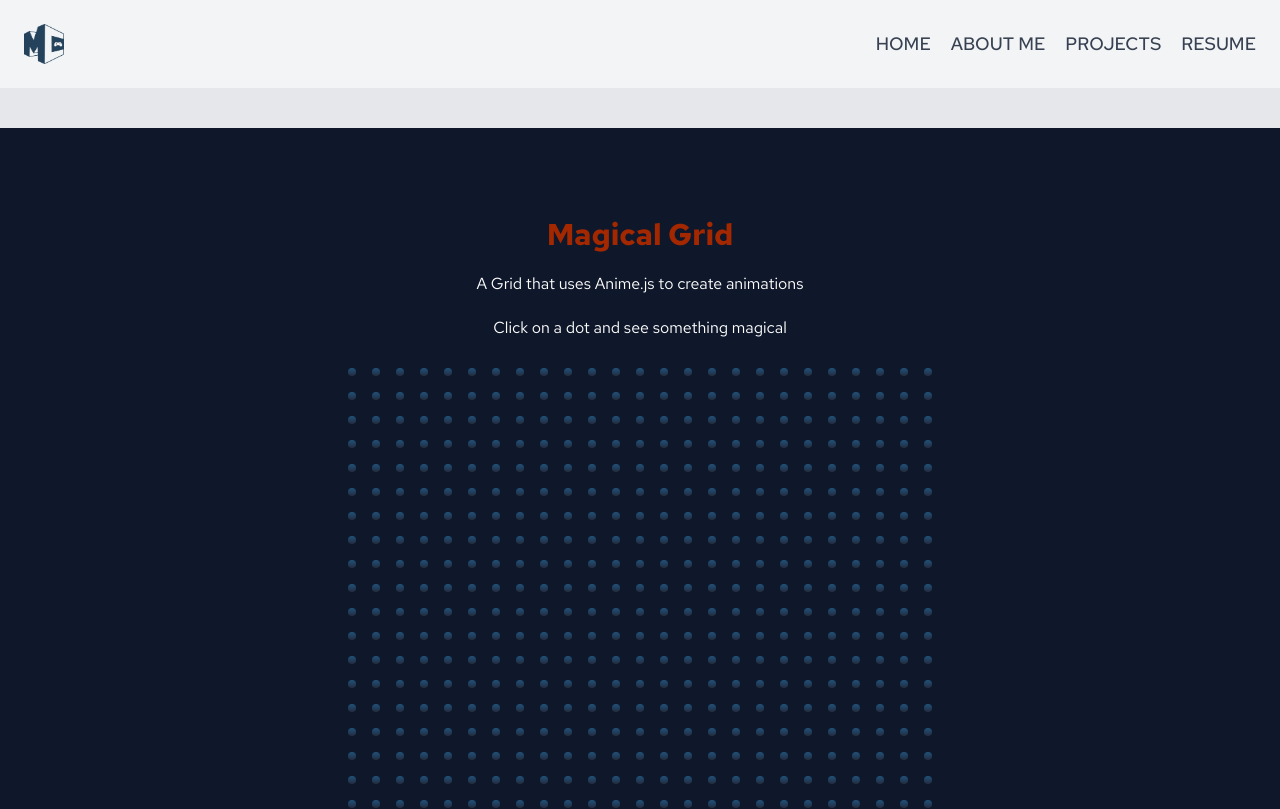
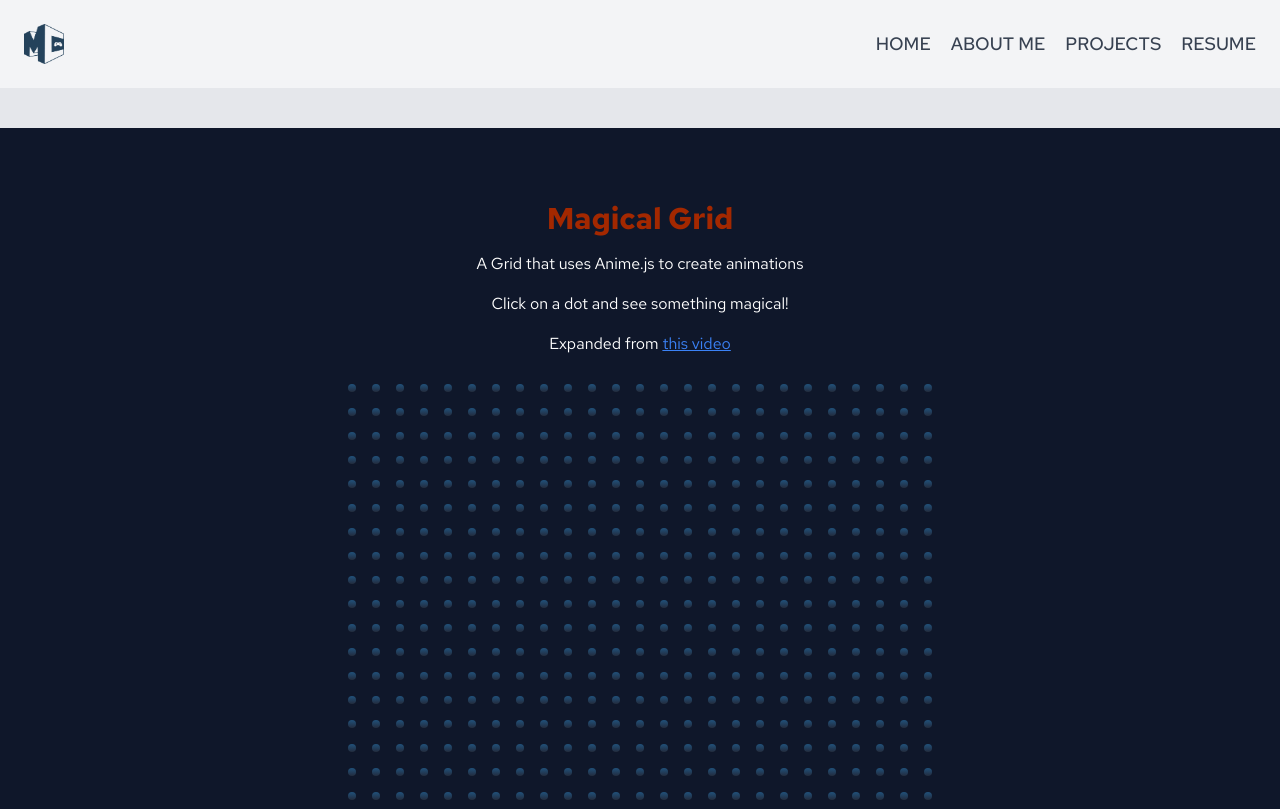
Before and after one commit to MatthewSword7272/matthew-portfolio, a React (Vite) app: page /dot-grid in a window 1280 px wide. Shown: the top 809 px of the page. Built offline with nearby package versions, Linux system fonts and the light colour scheme.

Commit message:
Added Link

```diff
--- a/src/pages/dot_grid.jsx
+++ b/src/pages/dot_grid.jsx
@@ -17,12 +17,22 @@ const DotGrid = () => {
   return (
     <MainLayout className="">
       <div className={"relative grid h-screen place-content-center bg-slate-900"}>
-        <div className="text-white text-center space-y-5 mb-5">
+        <div className="text-white text-center space-y-4 mb-5">
           <h2 ref={title} className="rainbow_text_animated font-bold text-3xl">
             Magical Grid
           </h2>
           <p>A Grid that uses Anime.js to create animations</p>
-          <p>Click on a dot and see something magical</p>
+          <p>Click on a dot and see something magical!</p>
+          <p>
+            Expanded from{" "}
+            <a
+              className="underline text-blue-500"
+              target="_blank"
+              href="https://www.youtube.com/watch?v=wo-rf-dzoHo&pp=ygUNYW5pbWUuanMgZ3JpZA%3D%3D"
+            >
+              this video
+            </a>
+          </p>
         </div>
         <Grid />
       </div>
```
